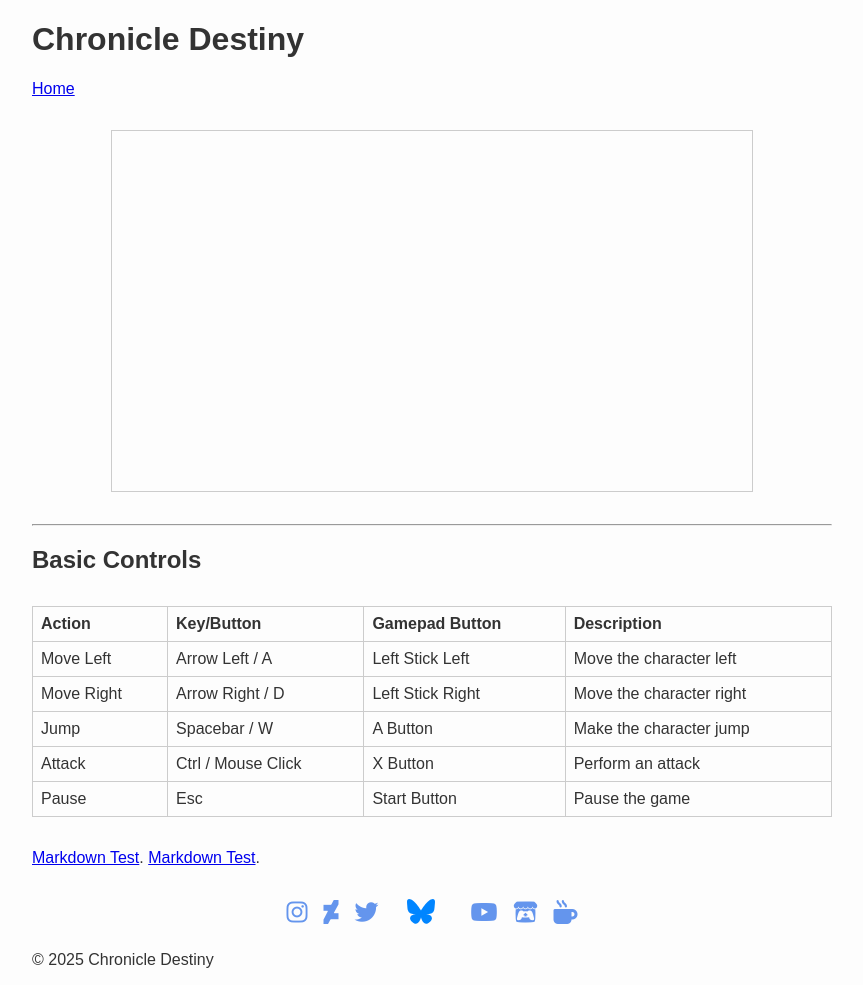
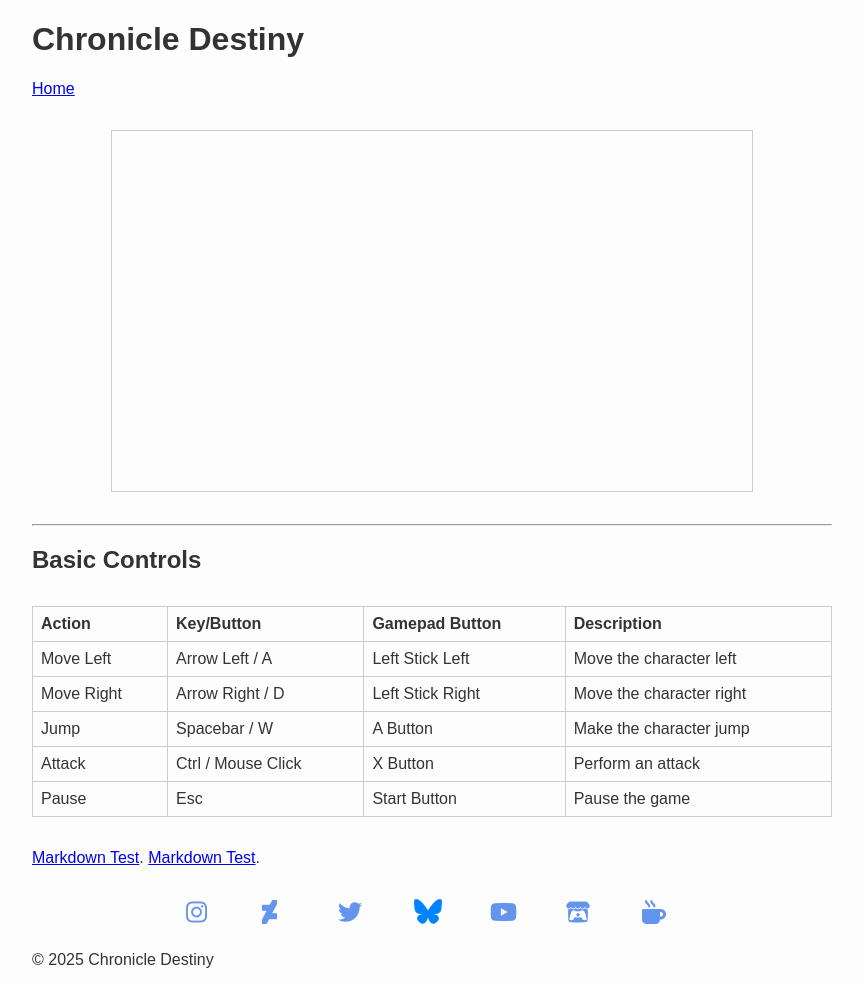
Before and after one commit to zBuLe/Chronicle-Destiny, a Jekyll site: the page built from index.md, in a window 1280 px wide. Shown: the whole page, without its empty margins (208-1071 px from the left). Built offline with Jekyll 4.4.1, drawn with Linux system fonts in a browser that asks for light colours; our own code applies the rules of GitHub Pages for plain Markdown files; a script that is not in the unit is left out.

Commit message:
Enhance social links styling for consistency and improved hover effects

```diff
--- a/assets/css/style.css
+++ b/assets/css/style.css
@@ -4,6 +4,7 @@
   font-family: sans-serif;
   background-color: #fdfdfd;
   color: #333;
+  --primary-color: #6495ED; /* Shared color for links and icons */
 }
 
 /* This centers the whole site content */
@@ -40,6 +41,13 @@
 
 
 
+
+
+
+
+
+
+
 .social-links {
   display: flex;
   justify-content: center;
@@ -48,34 +56,31 @@
 }
 
 .social-links a {
-  color: #6495ED;
+  display: inline-block;
+  width: 1.5em;
+  height: 1.5em;
+  color: var(--primary-color);
   font-size: 1.5em;
   text-decoration: none;
-  transition: color 0.3s ease;
+  transition: color 0.3s ease, fill 0.3s ease;
+  margin: 0 0.5em;
+  vertical-align: middle;
 }
 
 .social-links a:hover {
   color: aliceblue;
 }
 
-.social-icon {
-  display: inline-block;
-  width: 1.5em;
-  height: 1.5em;
-  margin: 0 0.5em;
-  vertical-align: middle;
-  transition: fill 0.3s ease;
+.social-links svg {
+  width: 100%;
+  height: 100%;
+  fill: var(--primary-color);
 }
 
-.social-icon svg {
-  width: 100%;
-  height: 100%;
-  fill: #6495ED;
+.social-links a:hover svg {
+  fill: aliceblue;
 }
 
-.social-icon:hover svg {
-  fill: aliceblue;
-}
 
 
 
```
